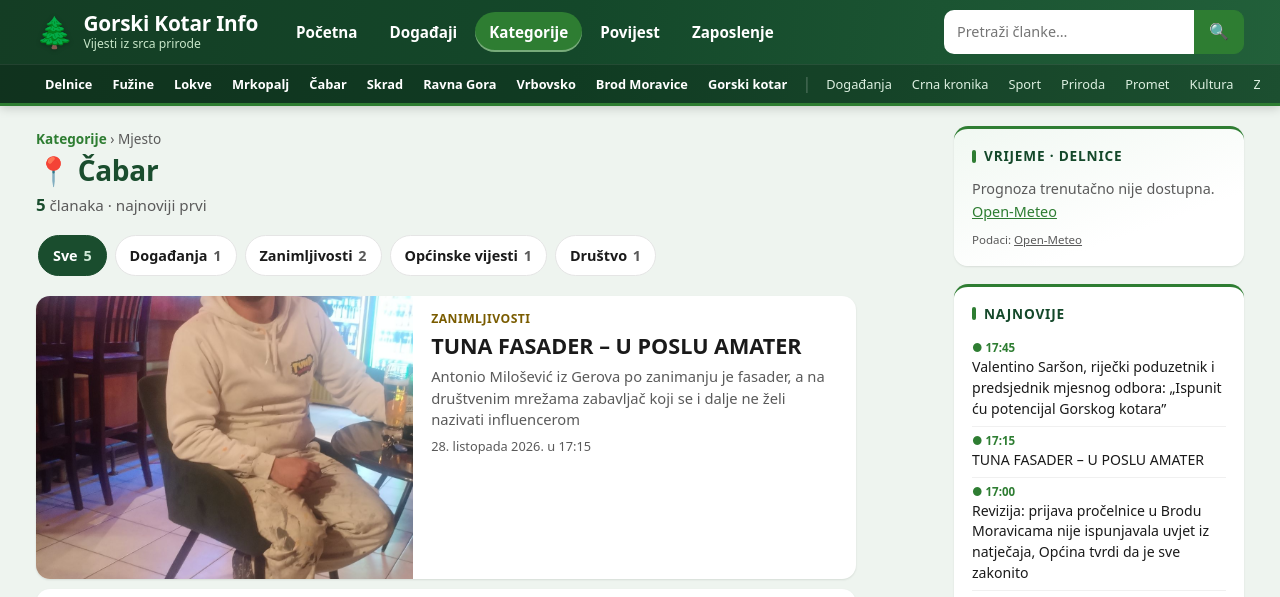
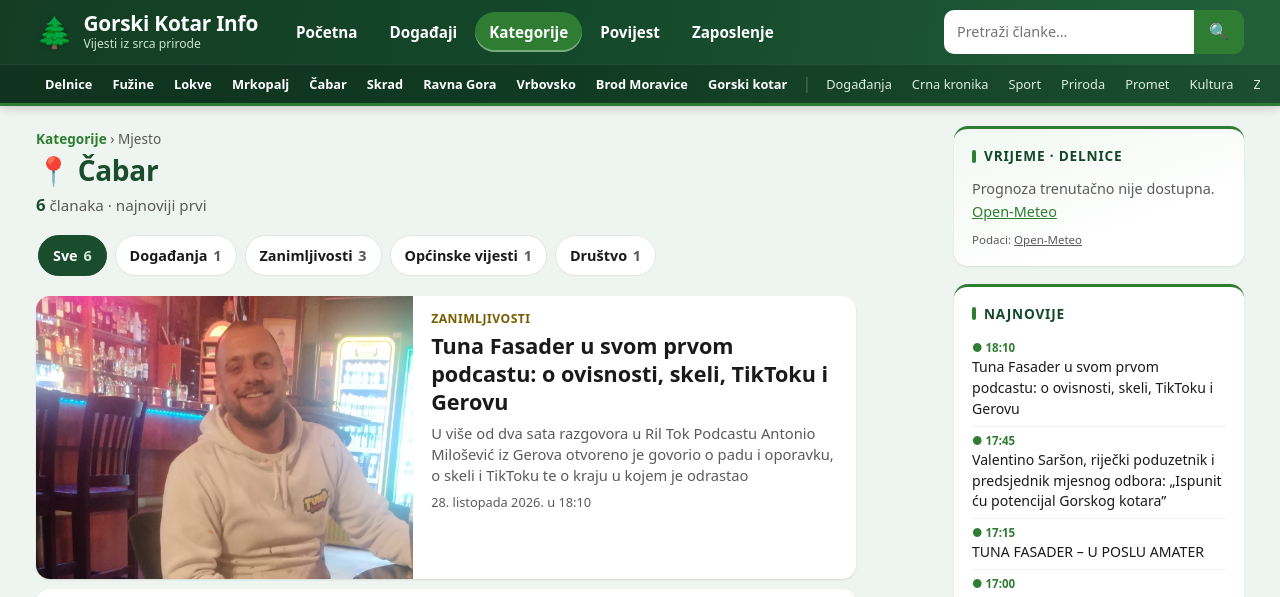
Before and after one commit to MojGK/gorski-kotar.info, a Jekyll site: the page built from kategorije/cabar.md, in a window 1280 px wide and 900 px high, cut to the strip 0-597 px from the top of the window. Built offline with Jekyll 4.4.1, drawn with Linux system fonts in a browser that asks for light colours; part of the change alters nothing that is shown; some of the changed text lies outside the part shown.

Commit message:
Zanimljivosti: Tuna Fasader u svom prvom podcastu (Ril Tok #197), povezano s portretom; kontakti za pomoć

```diff
--- /dev/null
+++ b/_posts/2026-10-28-tuna-fasader-prvi-podcast.md
@@ -0,0 +1,64 @@
+---
+layout: post
+title: "Tuna Fasader u svom prvom podcastu: o ovisnosti, skeli, TikToku i Gerovu"
+date: 2026-10-28 18:10:00 +0100
+location: Čabar
+type: Zanimljivosti
+categories: [Čabar, Zanimljivosti]
+excerpt: "U više od dva sata razgovora u Ril Tok Podcastu Antonio Milošević iz Gerova otvoreno je govorio o padu i oporavku, o skeli i TikToku te o kraju u kojem je odrastao"
+image: /assets/images/tuna-fasader-podcast.jpg
+image_alt: "Antonio Milošević – Tuna Fasader u bijeloj radnoj trenirci, nasmiješen, sjedi u kafiću"
+image_credit: "Foto: gorskikotarinfo"
+---
+
+Antonio Milošević, kojeg stotine tisuća pratitelja znaju kao **Tunu Fasadera**, gostovao je u 197. epizodi Ril Tok Podcasta koji vode Khan i Doktor Oga. Epizoda je na YouTubeu objavljena 31. svibnja 2026. i traje nešto manje od dva sata i 18 minuta. Na početku je rekao da mu je to prvi podcast u životu i da mu se malo znoje dlanovi. Razgovor je ipak brzo krenuo u smjeru kakav se od čovjeka poznatog po kratkim šalama sa skele nije očekivao.
+
+## „Psiholozi, psihijatri, to nije sramota”
+
+Na voditeljevo pitanje kako je, Tuna je rekao u podcastu da je posljednjih godina prošao kroz težak period. Kako je sam rekao, otišao je „u smjeru poroka, u smjeru bijelog praha” i time si je na neki način uništio život. Potrošio je novac i zadužio se, a uz njega je, kaže, stala obitelj. Slavu ne vidi kao glavni uzrok. Korijen, prema njegovim riječima, vidi u emocionalnim slomovima iz mladosti, s kojima se dugo borio smijehom.
+
+Kad je odlučio prestati, upao je u tjeskobu i depresiju i potražio pomoć psihologa i psihijatra. Rekao je u podcastu da već oko godinu i pol redovito odlazi psihologu i da treći mjesec uzima antidepresive. Gledatelje je pozvao da potraže pomoć ako im treba: „Psiholozi, psihijatri, to nije sramota, to je sastavni dio života.” Najviše mu je žao, kaže, ljudi koji su u tom razdoblju patili uz njega. Supruzi, s kojom je 13 godina, zahvalio je što mu je bila i ostala podrška i rekao da mu je spasila život.
+
+## Prvi video: 1,2 milijuna pregleda do marende
+
+U drugom dijelu razgovora Tuna je opisao kako je sve počelo. Mlađi kolege na gradilištu u Rijeci stalno su skrolali TikTok i dugo ga nagovarali da snimi nešto. Jednog jutra oko osam sati kolega ga je snimio na skeli kako postavlja jednu od svojih zagonetki. Kad je oko 11 sati krenuo po marendu za cijelu ekipu, video je, prema njegovim riječima, već imao 1,2 milijuna pregleda. U prvim danima došao je, kaže, do oko 3,5 milijuna pregleda i blizu 100 tisuća lajkova. Već u siječnju 2023. osvojio je Zlatni studio za TikTok lice 2022. godine.
+
+Svoj humor ne naziva vicevima: „Ja to zovem glupo pitanje s još glupljim odgovorom.” Kaže da ima oko 700 klipova i da danas često reciklira stare fore. Onima koji se mrežama bave na puno radno vrijeme, kaže, skida kapu.
+
+## Zašto ne želi biti samo influencer
+
+Najviše se razgovaralo o tome zašto se ne bavi samo društvenim mrežama. Tuna je rekao da u najgorem razdoblju godinu dana nije radio, a onda se vratio fasaderskom zanatu jer mu, kako kaže, posao čuva mentalno zdravlje. Nakon radnog dana, dodaje, nema prostora u glavi za dobre ideje.
+
+Za razliku od ranijih izjava da sve radi sam (Novi list, 2023.), sada mu u poslovnom dijelu pomažu dvojica prijatelja: jedan odgovara na upite kao menadžer, a drugi ga snima i montira. Ispričao je da je jednom imao jednogodišnji ugovor s modnim brendom koji je bio veći od tadašnje plaće, ali ga je raskinuo kad se od njega tražilo da reklamira određene proizvode, jer se, kaže, ne snalazi kad mora glumiti. Spomenuo je i da su mu se javile dvije kockarnice, ali o tome nije želio puno govoriti jer ne voli kad poznati snimaju sadržaj o tome što su sve odbili. „Ja sam uvijek Antonio Milošević iz Gerova”, rekao je.
+
+O društvenim mrežama govorio je kritički. Smatra da je danas najveća droga pažnja, a ne kokain, i da su mu društvene mreže, kako je rekao, gore od kasina.
+
+## Gerovo, Kupa i „rezervat domorodaca”
+
+Kad su voditelji pitali za Gerovo, Tuna je ispričao o svom kraju. Gorski kotar je za njega najljepše mjesto na svijetu, a „Gerovo je najljepše selo na svijetu”, rekao je. Mjesto je, objasnio je, dva i pol do tri kilometra udaljeno od izvora Kupe, uz granicu sa Slovenijom, a sa Slovencima s druge strane granice ondje se oduvijek živi zajedno. Gerovska župa je, prema njegovim saznanjima, stara oko 630 godina, ali je sam dodao da to treba provjeriti.
+
+Čabarski kraj opisuje kao jedini dio Gorskog kotara kroz koji ne prolazi autocesta: od Delnica treba još pola sata vožnje. Govorio je i o iseljavanju i odumiranju kraja te strahuje da će postati „rezervat domorodaca” u koji će vikendaši dolaziti uživati u miru.
+
+Gorane je opisao kao gostoljubive, radišne i prilagodljive ljude, ali uz manu da međusobno nisu baš dobri jedni prema drugima. U Rijeci živi sedmu godinu. Ondje je došao raditi u fasadersku tvrtku i krenuo od pomoćnog radnika. Ljude često zbuni njegov naglasak, pa ga pitaju je li iz Zagreba. Objasnio je da su Goranci kajkavci, a gravitiraju Rijeci.
+
+## Kaciga i baustelka
+
+U rubrici „Doktor pita” Tuna je igrao igru „istina ili mit” o građevinarima. Mit je, kaže, da baustelci dobacuju curama, a na poslu se kod njih ne pije. Istina je da svaki građevinac ima „baustelku”, preplanulost koja ostaje oko majice. Mit je i da se kaciga nosi cijelo radno vrijeme. Na skeli, kaže, smeta pri kretanju među cijevima, iako priznaje da može pomoći ako s visine padne neki predmet.
+
+Na kraju je rekao da mu je cilj uspjeh s mreža pretvoriti u nešto trajno, možda vlastitu tvrtku, ili i dalje uspješno voditi ekipu, kao što to sada radi u jednoj privatnoj tvrtki. Najviše od svega želi, kaže, „samo životni mir” i ne treba mu puno.
+
+Cijelu epizodu možete pogledati na [YouTubeu](https://www.youtube.com/watch?v=ElPKLQgJmig).
+
+**Pročitajte i:** [TUNA FASADER – U POSLU AMATER]({{ '/tuna-fasader-u-poslu-amater/' | relative_url }}) – portret Antonija Miloševića iz Gerova: kako je fasader s riječkih gradilišta postao TikTok lice godine i zašto se ne smatra influencerom.
+
+> **Ako vam je potrebna pomoć**
+>
+> - **Slon telefon** – besplatna i anonimna linija za podršku u kriznim situacijama i problemima mentalnog zdravlja, uključujući ovisnosti: **0800 9977**, radnim danom navečer ([Udruga Terra](https://www.udrugaterra.hr/slon-telefon/))
+> - **Plavi telefon** – linija pomoći: **01 4833 888**, ponedjeljak – petak 9–20 h ([plavi-telefon.hr](https://www.plavi-telefon.hr/))
+> - **Hrabri telefon** – za djecu **116 111**, za roditelje **0800 0800**, radnim danom 9–20 h ([hrabritelefon.hr](https://hrabritelefon.hr/))
+> - **Centar za izvanbolničko liječenje ovisnosti NZZJZ PGŽ**, Kalvarija 8, Rijeka: **051 327 160** ([zzjzpgz.hr](https://zzjzpgz.hr/zavod/odjeli/odjel-za-zastitu-mentalnog-zdravlja-i-lijecenje-ovisnosti/centar-za-izvanbolnicko-lijecenje-ovisnosti/))
+> - U hitnim slučajevima nazovite **112**.
+
+**Izvori:**
+- Ril Tok Podcast #197 – TUNA FASADER, YouTube kanal Ril Tok Podcast, objavljeno 31. 5. 2026. – [YouTube](https://www.youtube.com/watch?v=ElPKLQgJmig)
+- Naš raniji članak [„TUNA FASADER – U POSLU AMATER”]({{ '/tuna-fasader-u-poslu-amater/' | relative_url }}) (28. 10. 2026.)
--- a/_posts/2026-10-28-tuna-fasader-u-poslu-amater.md
+++ b/_posts/2026-10-28-tuna-fasader-u-poslu-amater.md
@@ -19,6 +19,8 @@ Iako živi i radi u Rijeci, Gerovo naziva domom. „Uvijek je najljepše kod ku
 
 Za In magazin 2024. rekao je da ga ljudi ili beskrajno vole ili ih neizmjerno živcira. Na negativne komentare ne obazire se, ali mu smeta kad mu netko krivo shvati šalu. Na pitanje Novog lista 2023. što želi biti kad odraste, odgovorio je u svom stilu: „Tuna kad odraste želi biti visok 170 cm, ali čini se da od toga ništa.”
 
+**Pročitajte i:** [Tuna Fasader u svom prvom podcastu: o ovisnosti, skeli, TikToku i Gerovu]({{ '/tuna-fasader-prvi-podcast/' | relative_url }})
+
 **Izvori:**
 - Novi list, Marko Dobrecović, 7. 2. 2023. – [Tuna Fasader je TikTok lice godine](https://www.novilist.hr/mozaik/tuna-fasader-je-naj-tiktok-lice-godine/)
 - In magazin (dnevnik.hr), 8. 2. 2024. – [Vodimo vas na gradilište najpoznatijeg bauštelca u Hrvata](https://showbuzz.dnevnik.hr/inmagazin/vodimo-vas-na-gradiliste-najpoznatijeg-baustelca-u-hrvata---827407.html)
```
Also changed, not shown: assets/images/tuna-fasader-podcast.jpg (added).
